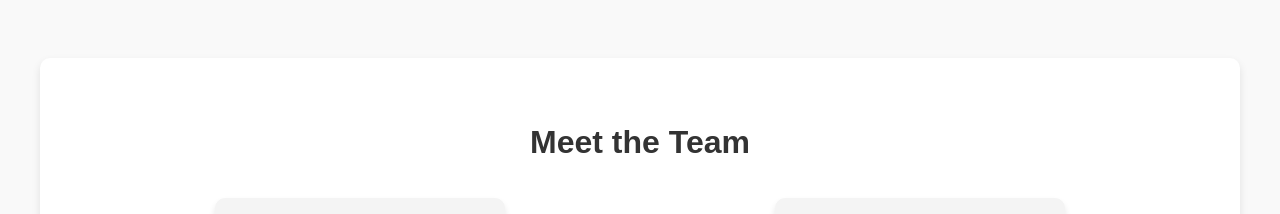
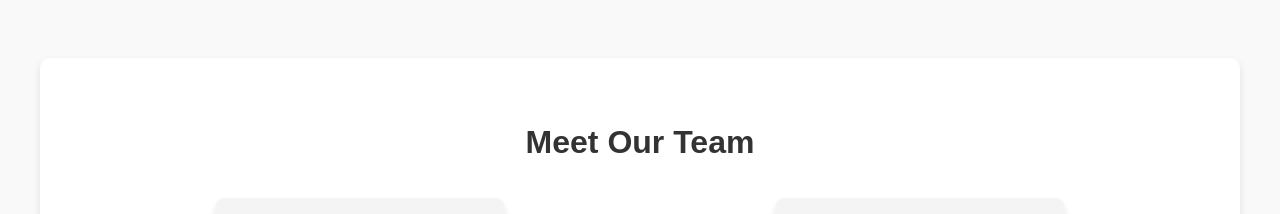
Before and after one commit to Sahara109/bloom-development, a React (Create React App) app in the folder bloom-frontend/: page /about in a window 1280 px wide. Shown: the part 2740-2954 px from the top of the page. Built offline with nearby package versions, Linux system fonts and the light colour scheme.

Commit message:
Fronend Update Tasks

```diff
--- a/bloom-frontend/src/components/About/About.js
+++ b/bloom-frontend/src/components/About/About.js
@@ -95,7 +95,7 @@ const About = () => {
 
      {/* Meet the Team Section */}
      <section className="team-section">
-        <h2>Meet the Team</h2>
+        <h2>Meet Our Team</h2>
         <div className="team-members">
           <div className="team-member">
             <img src={teamMember1} alt="Team member 1" className="team-img" />
```
